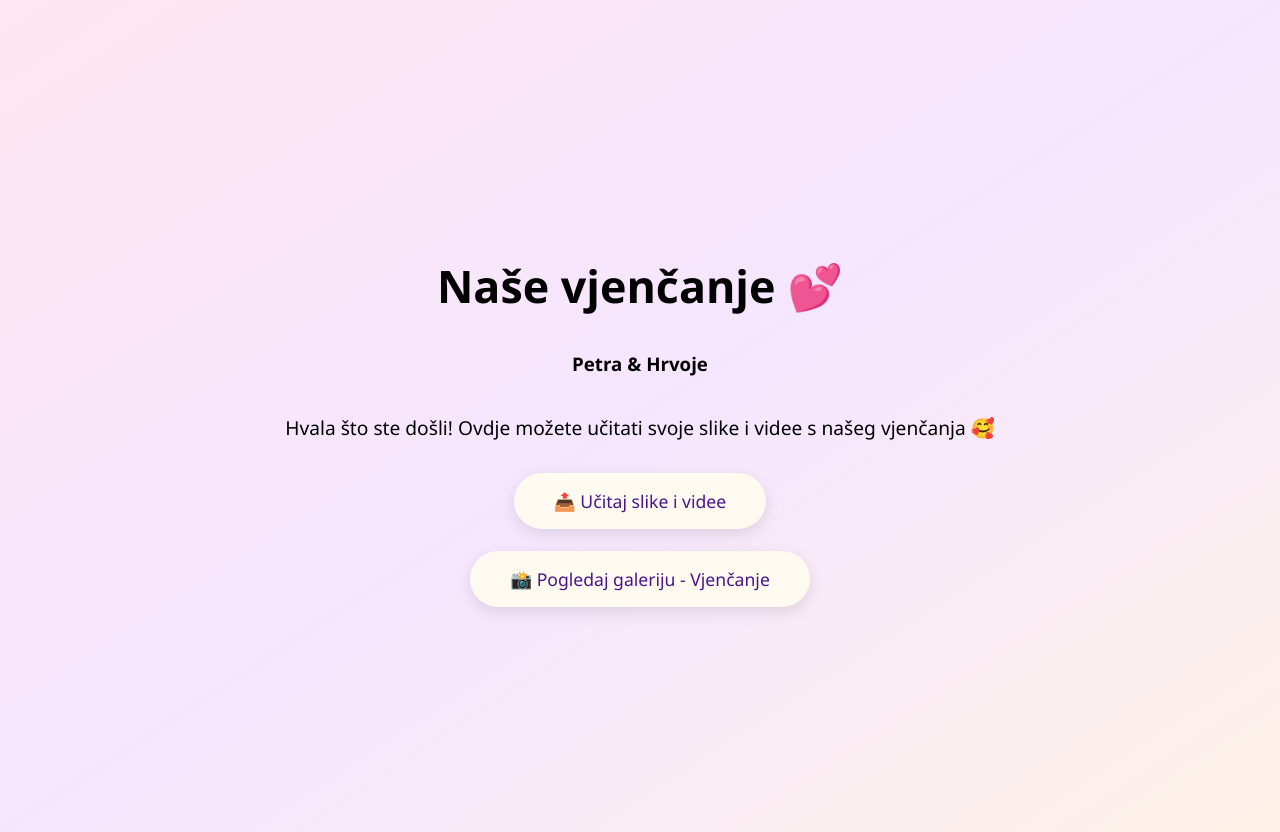
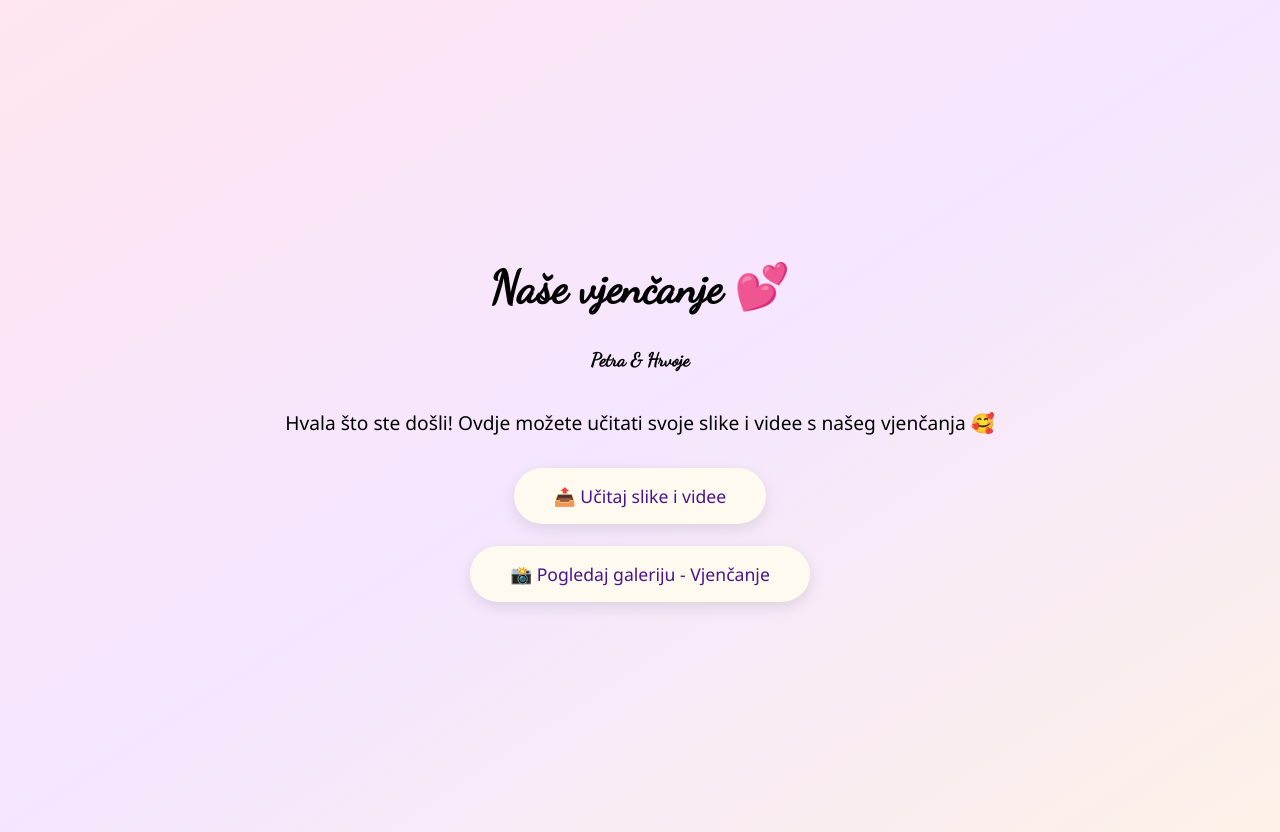
Before and after one commit to Dajana-Kristo/Wedding, a plain HTML site: page index.html in a window 1280 px wide. Drawn offline with Linux system fonts and the light colour scheme.

Commit message:
Update index.html

```diff
--- a/index.html
+++ b/index.html
@@ -20,6 +20,11 @@
       text-align: center;
       padding: 1rem;
     }
+
+    h1, h3 {
+      font-family: 'Dancing Script', cursive;
+    }
+
     h1 {
       color: #000000;
       font-size: 2.8rem;
```
